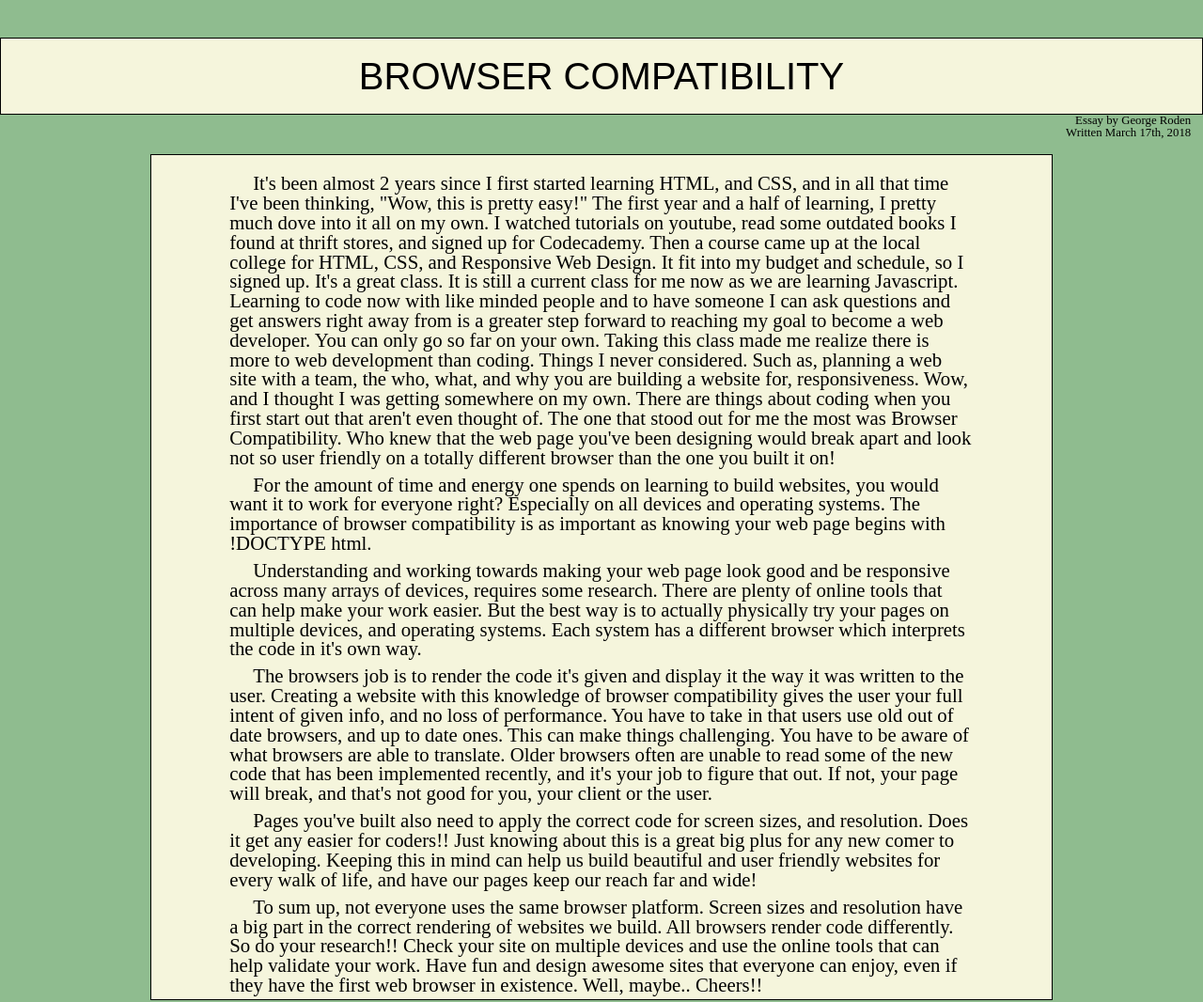
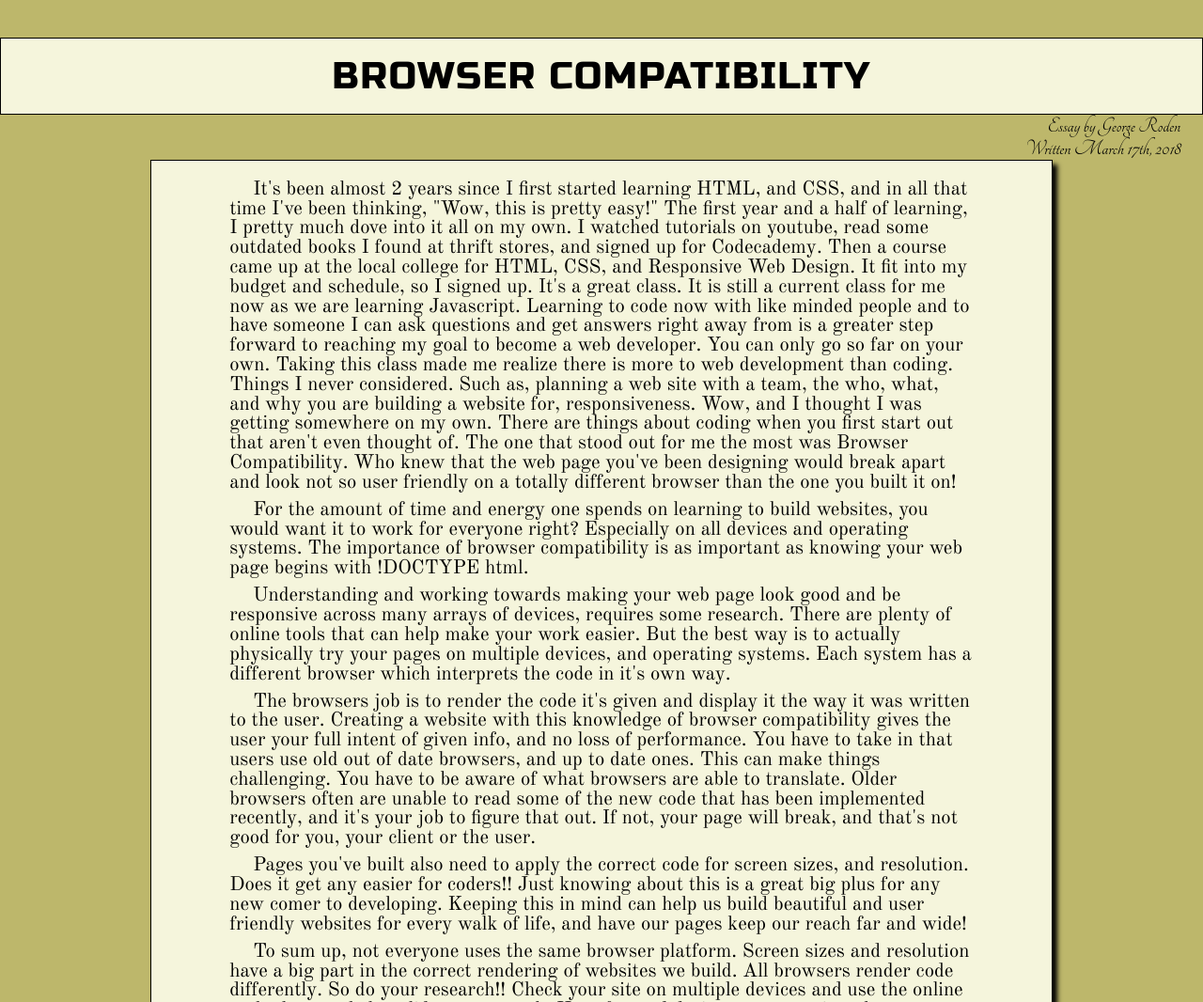
Before and after one commit to Georodent/essay, a plain HTML site: page index.html in a window 1280 px wide. Shown: the top 1066 px of the page at 94% size. Drawn offline with nearby package versions, Linux system fonts and the light colour scheme.

Commit message:
New styles to essay

```diff
--- a/index.html
+++ b/index.html
@@ -3,7 +3,9 @@
 <head>
   <title>Browser Compatibility Essay</title>
   <meta charset="utf-8">
-  <link href="https://fonts.googleapis.com/css?family=Bree+Serif" rel="stylesheet">
+  <link href="https://fonts.googleapis.com/css?family=Tangerine" rel="stylesheet">
+  <link href="https://fonts.googleapis.com/css?family=Russo+One" rel="stylesheet">
+  <link href="https://fonts.googleapis.com/css?family=Old+Standard+TT" rel="stylesheet">
   <link rel="stylesheet" type="text/css" href="styles/meyer-reset.css">
   <link rel="stylesheet" type="text/css" href="styles.css">
 </head>
--- a/styles.css
+++ b/styles.css
@@ -3,7 +3,7 @@
   box-sizing: border-box;
 }
 body  {
-  background-color: darkseagreen;
+  background-color: darkkhaki;
 }
 
 h1  {
@@ -17,19 +17,26 @@ h1  {
   font-family: 'Russo One', sans-serif;
   padding: .5em;
   font-size: 2.5em;
+  letter-spacing: .1rem
+
+
 }
 h3, h4  {
   display: flex;
   justify-content: flex-end;
   align-items: flex-end;
   margin: 0 1em 0 0;
-  font-size: .8em;
+  font-size: 1.5em;
+  font-family: 'Tangerine', cursive;
 }
 article  {
   width: 75%;
   margin: 0 12.5%;
   border: 1px solid black;
-  margin-top: 1em;
+  padding-bottom: 2em;
+  background-color: beige;
+  box-shadow: 5px 5px 5px black;
+
 }
 .first {
   padding: 1em 4em .2em 4em;
@@ -38,10 +45,10 @@ article  {
 p  {
   text-indent: 25px;
   font-family: 'Old Standard TT', serif;
-  background-color: beige;
   padding: .2em 4em;
   font-size: 1.3em;
 }
+
 footer  {
   height: 3em;
   background-color: black;
```
